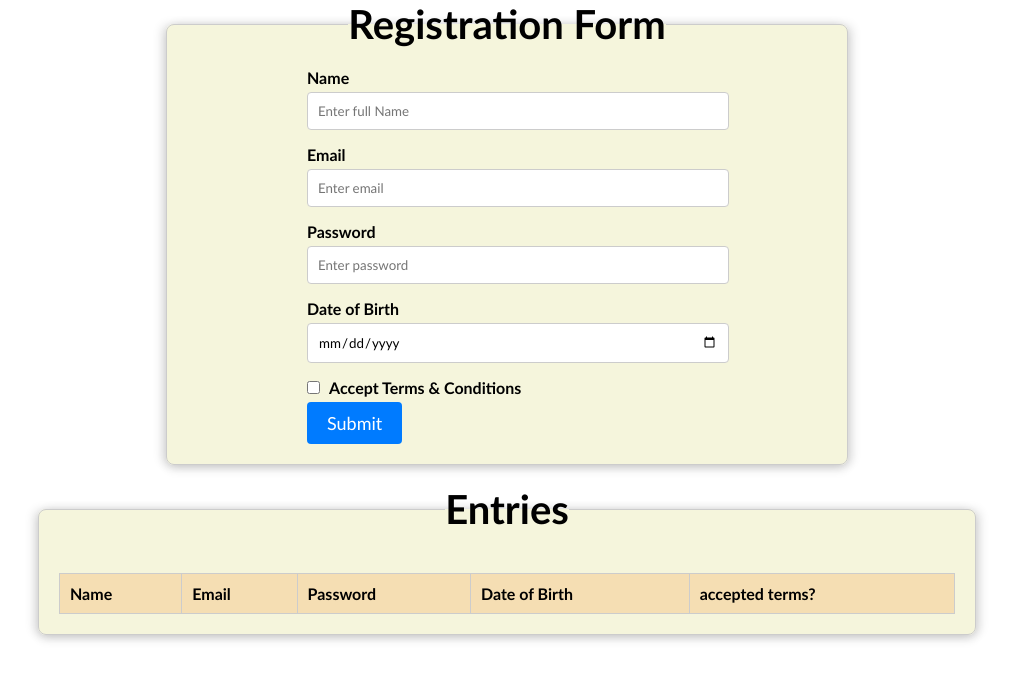
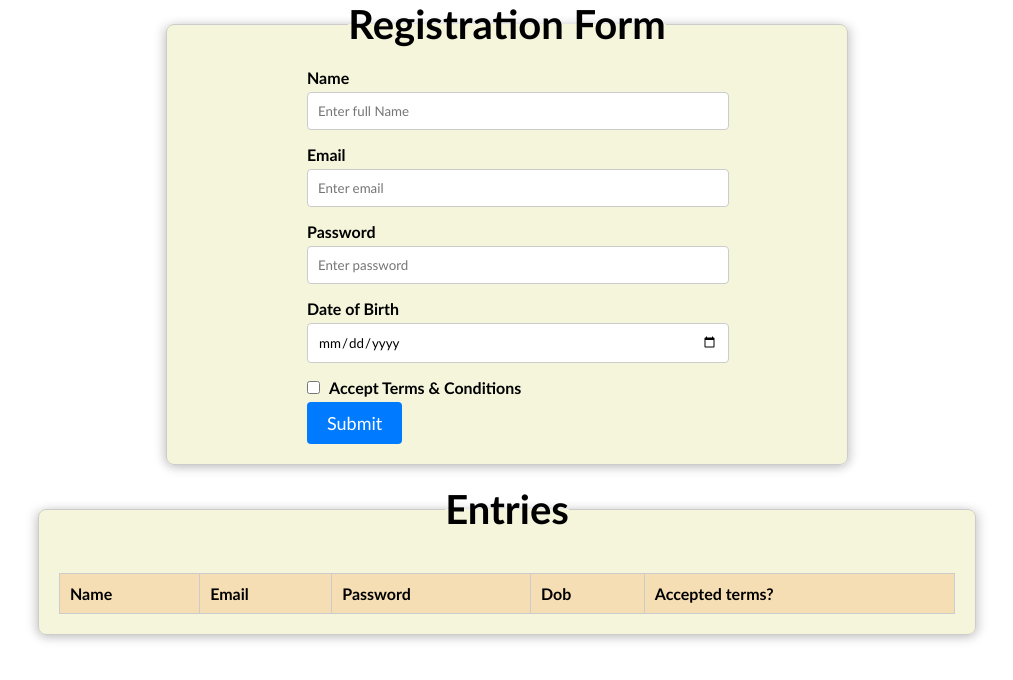
Before and after one commit to SwanandBhuskute/wd101, a plain HTML site: page index.html in a window 1280 px wide. Shown: the whole page, without its empty margins (133-1146 px from the left). Drawn offline with Linux system fonts and the light colour scheme.

Commit message:
Update index.html

```diff
--- a/index.html
+++ b/index.html
@@ -42,8 +42,8 @@
                 <th>Name</th>
                 <th>Email</th>
                 <th>Password</th>
-                <th>Date of Birth</th>
-                <th>accepted terms?</th>
+                <th>Dob</th>
+                <th>Accepted terms?</th>
             </thead>
 
             <tbody>
```
